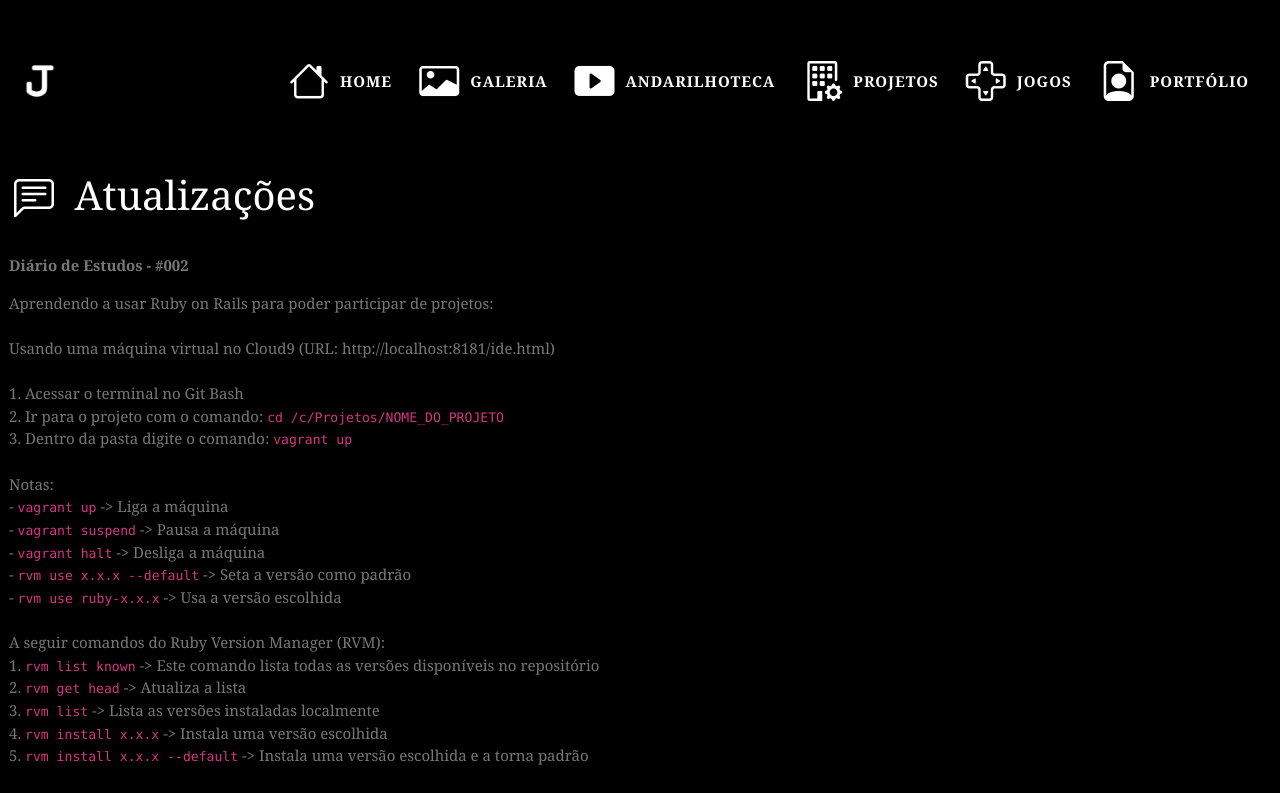
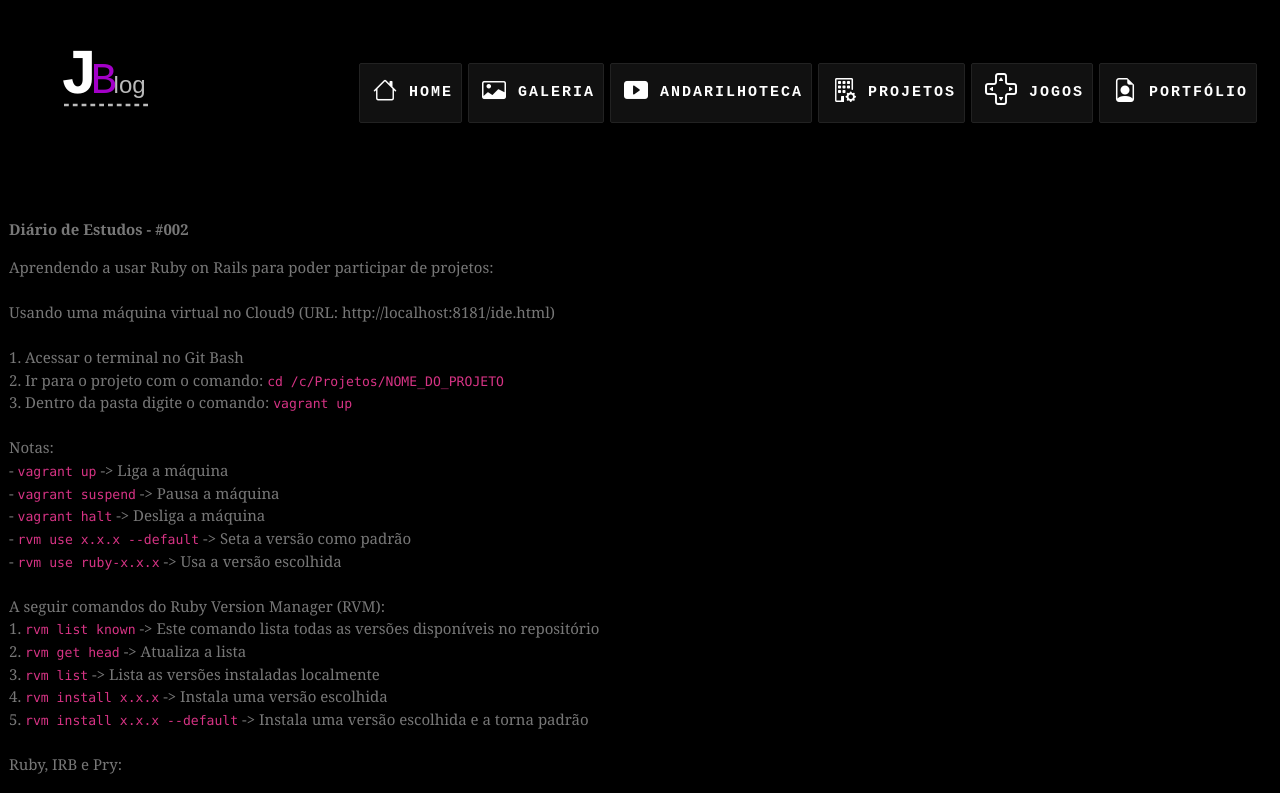
Before and after one commit to johnbiri/BLOG, a plain HTML site: page index.html in a window 1280 px wide. Shown: the top 793 px of the page. Drawn offline with nearby package versions, Linux system fonts and the light colour scheme.

Commit message:
update logo

```diff
--- a/index.html
+++ b/index.html
@@ -12,52 +12,62 @@
 	<link rel="manifest" href="assets/manifest.json">
 </head>
 <body>
-
 	<!-- Cabeçalho -->
 	<header class="container-fluid p-2 text-center header1">
 		<nav class="navbar navbar-expand-lg header1">
 		  <div class="container-fluid">
-			<a class="navbar-brand" href="#"><img src="img/00.ico" alt="ico" style="width: 40px;"></a>
+			<a class="navbar-brand nao-interativo" href="#">
+				<svg xmlns="http://www.w3.org/2000/svg" width="320" height="160" viewBox="0 0 400 200">
+					<!-- Fundo preto -->
+					<rect width="400" height="200" fill="#000000" />
+					<!-- Letras -->
+					<text x="50" y="100" font-family="Courier" font-size="80" font-weight="bold" fill="#ffffff"
+						  text-shadow="2px 2px 4px rgba(0,0,0,0.7)">J</text>
+					<text x="88" y="100" font-family="monospace" font-size="55" fill="#a300c8"
+						  text-shadow="2px 2px 4px rgba(0,0,0,0.7)">B</text>
+					<text x="117" y="100" font-family="Arial" font-size="30" fill="#bbbbbb" font-weight="lighter"
+						  text-shadow="1px 1px 3px rgba(0,0,0,0.7)">log</text>
+					<!-- Detalhes decorativos abaixo das letras -->
+					<line x1="55" y1="115" x2="160" y2="115" stroke="#bbbbbb" stroke-width="3" stroke-dasharray="6,5" />
+				  </svg>
+			</a>
 			<button class="navbar-toggler" type="button" data-bs-toggle="collapse" data-bs-target="#navbarSupportedContent" aria-controls="navbarSupportedContent" aria-expanded="false" aria-label="Toggle navigation">
 				<i class="header-toggle d-xl-none bi bi-list fs-1"></i>
 			</button>
 			<div class="collapse navbar-collapse justify-content-end header1" id="navbarSupportedContent">
 			  <ul class="navbar-nav">
 				<li class="nav-item">
-				  <a class="nav-link text-white" aria-current="page" href="#"><i class="bi bi-house icon1 fs-1"></i> Home</a>
+				  <a class="nav-link text-white" aria-current="page" href="#"><i class="bi bi-house icon1 fs-4"></i> Home</a>
 				</li>
 				<li class="nav-item">
-					<a class="nav-link text-white" aria-current="page" href="001.html#carousel2"><i class="bi bi-card-image icon1 fs-1"></i> Galeria</a>
+					<a class="nav-link text-white" aria-current="page" href="001.html#carousel2"><i class="bi bi-card-image icon1 fs-4"></i> Galeria</a>
 				  </li>
 				<li class="nav-item">
-				  <a class="nav-link text-white" aria-current="page" href="002.html#player"><i class="bi bi-play-btn-fill icon1 fs-1"></i> Andarilhoteca</a>
+				  <a class="nav-link text-white" aria-current="page" href="002.html#player"><i class="bi bi-play-btn-fill icon1 fs-4"></i> Andarilhoteca</a>
 				</li>
 				<li class="nav-item">
-					<a class="nav-link text-white" href="#" data-bs-toggle="modal" data-bs-target="#exampleModal"><i class="bi bi-building-gear icon1 fs-1"></i> Projetos</a>
+					<a class="nav-link text-white" href="#" data-bs-toggle="modal" data-bs-target="#exampleModal"><i class="bi bi-building-gear icon1 fs-4"></i> Projetos</a>
 				</li>
 				<li class="nav-item">
-					<a class="nav-link text-white" href="#" data-bs-toggle="modal" data-bs-target="#modaljogos"><i class="bi bi-dpad icon1 fs-1"></i> Jogos</a>
+					<a class="nav-link text-white" href="#" data-bs-toggle="modal" data-bs-target="#modaljogos"><i class="bi bi-dpad icon1 fs-2"></i> Jogos</a>
 				</li>
 				<li class="nav-item">
-				  <a class="nav-link text-white" href="https://johnbiri.github.io/portfolio/"><i class="bi bi-file-earmark-person icon1 fs-1"></i> Portfólio</a>
+				  <a class="nav-link text-white" href="https://johnbiri.github.io/portfolio/"><i class="bi bi-file-earmark-person icon1 fs-4"></i> Portfólio</a>
 				</li>
 			  </ul>
 			</div>
 		  </div>
 		</nav>
 	</header>
-
 	<!-- Tela de carregamento -->
 	<div id="loading-screen">
 	<div class="spinner"></div>
 	</div>
-
 	<!-- Artigo, Conteúdo -->
 	<section class="container-fluid text-center p-2 secao1">
 			<article class="artigo2">
 				<div>
-					<h1><i class="bi bi-chat-left-text icon1 fs-1"></i> Atualizações</h1>
-
+					<!-- <h1><i class="bi bi-chat-left-text icon1 fs-1"></i> Atualizações</h1> -->
 				</div>
 				<div>
 					<br>
@@ -155,7 +165,6 @@
 			</article>
 		<!-- Alguns comentários para ajudar a busca -->
 	</section>
-
 	<!-- Rodapé -->
 	<footer id="fim1" class="container-fluid text-center footer1">
 		<p class="footer2">
@@ -167,17 +176,15 @@
 		<p class="texto05">Foi o que ela disse</p>
 		<p class="footer2"><span class="icon"><i class="bi bi-c-circle icon1 fs-3"></i> JB 2024</span></p>
 	</footer>
-
 	<!-- Scripts do site -->
 	<script src="scripts.js"></script>
 	<script src="js/loading.js"></script>
-
 	<!-- Scripts de bibliotecas externas -->
 	<script src="https://cdn.jsdelivr.net/npm/bootstrap@5.3.3/dist/js/bootstrap.bundle.min.js"
 			integrity="sha384-YvpcrYf0tY3lHB60NNkmXc5s9fDVZLESaAA55NDzOxhy9GkcIdslK1eN7N6jIeHz"
 			crossorigin="anonymous"></script>
-
 </body>
+	<!-- area dos projetos -->
 	<div class="modal fade" id="exampleModal" tabindex="-1" aria-labelledby="exampleModalLabel" aria-hidden="true">
 		<div class="modal-dialog">
 	  		<div class="modal-content modal2">
@@ -207,6 +214,7 @@
 	  		</div>
 		</div>
   	</div>
+	<!-- area dos jogos -->
 	<div class="modal fade" id="modaljogos" tabindex="-1" aria-labelledby="exampleModalLabel" aria-hidden="true">
 		<div class="modal-dialog">
 	  		<div class="modal-content modal2">
--- a/styles.css
+++ b/styles.css
@@ -3,7 +3,6 @@
 	padding: 0;
 	box-sizing: border-box;
 	color: #fff;
-	font-family: Cambria, Cochin, Georgia, Times, 'Times New Roman', serif;
 }
 html{
 	scroll-behavior: smooth;
@@ -46,6 +45,7 @@ body::-webkit-scrollbar {
 /* formatação de textos */
 .texto04 {
     color: #777;
+	font-family: Cambria, Cochin, Georgia, Times, 'Times New Roman', serif;
 }
 .texto05 {
     color: #ff0;
@@ -156,7 +156,6 @@ body::-webkit-scrollbar {
 	height: 100%;
 	margin: 0 auto;
   }
-
 .modal-content {
 	width: 90%;
 	max-width: 800px; /* Limita o tamanho no desktop */
@@ -165,32 +164,34 @@ body::-webkit-scrollbar {
 	padding: 15px;
 	box-shadow: 0 4px 15px rgba(0, 0, 0, 0.5);
   }
-
-
 .header1 {
 	background-color: #000; /* Cor de fundo escuro do header */
 	color: white;
-	padding: 15px 0;
+	padding: 0px 0;
 	box-shadow: 0 2px 4px rgba(0, 0, 0, 0.3);
   }
-
-
 .nav-link {
-	letter-spacing: 1px;
+	font-family: monospace, 'Courier New', Courier;
+	letter-spacing: 2px;
+	height: 60px;
 	text-transform: uppercase;
 	font-weight: 900;
-	padding: 10px 15px;
 	margin: 3px;
 	display: flex;
 	align-items: center;
-	transition: background-color 0.3s;
-	border-radius: 5px;
+	background-color: #111;
+	border-radius: 2px;
+	border: solid #222 1px;
+	transition: 0.3s;
   }
-
 .nav-link:hover {
-	background-color: #222; /* Cor de hover para links */
+	background-color: #222;
+	border: solid #a300c8 1px;
+	transition: 0.3s;
 }
-
+.nav-link:focus {
+	outline: none;
+}
 .navbar-nav {
 	flex-direction: column;
 	justify-content: center; /* Centraliza os itens horizontalmente */
@@ -222,3 +223,9 @@ body::-webkit-scrollbar {
 	border: #a300c8 solid 1px;
 
 }
+.nao-interativo {
+	pointer-events: none; /* Impede qualquer interação com o elemento */
+	user-select: none;    /* Impede seleção do texto */
+	cursor: default;      /* Mostra um cursor padrão sem ação */
+	outline: none;
+}
```
Also changed, not shown: 001.html (+17 -3 lines), 002.html (+17 -3 lines), 003.html (+17 -8 lines). Lines whose indentation alone changed are shown as unchanged.
